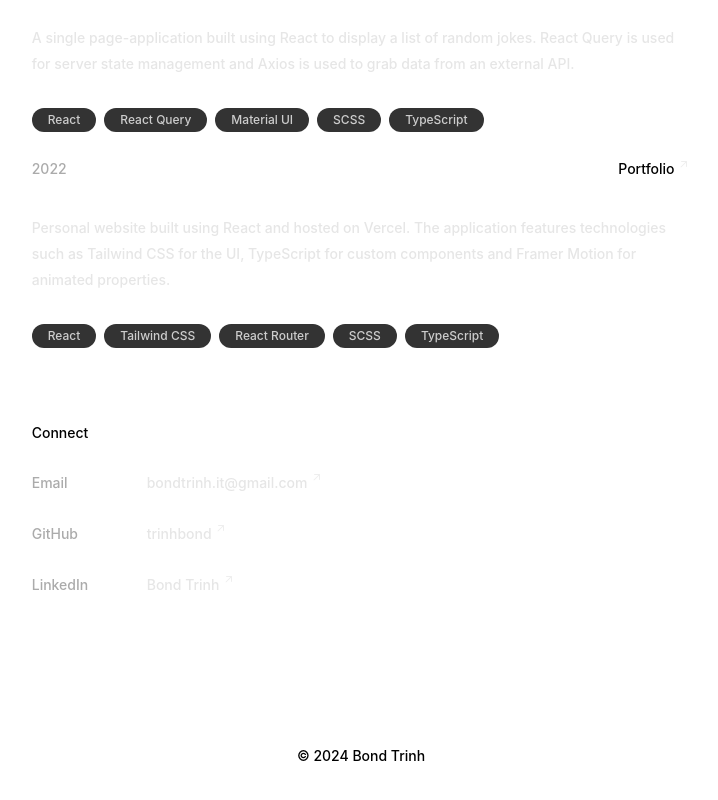
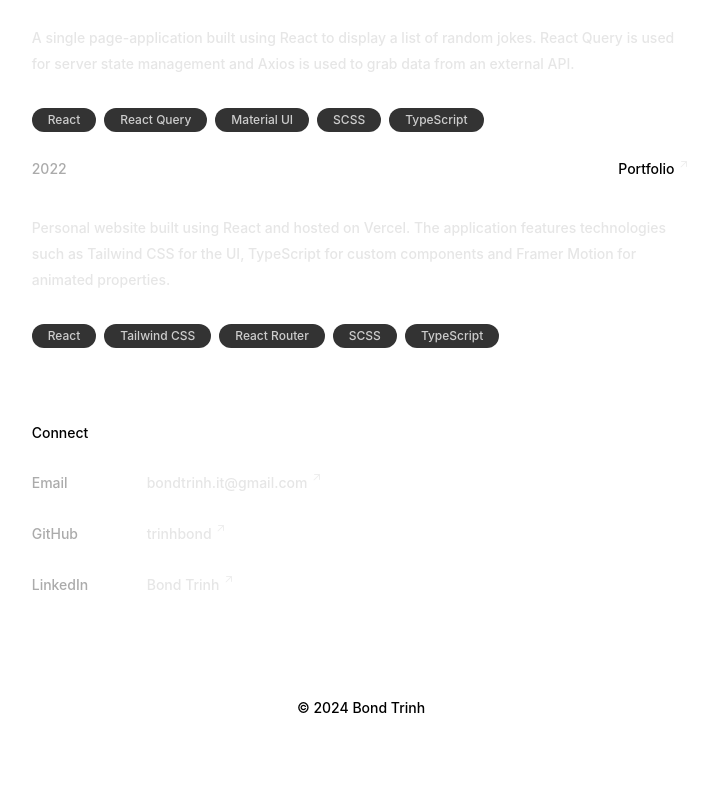
Before and after one commit to trinhbond/personal-portfolio, a React (Create React App) app: page / in a window 1280 px wide. Shown: the part 774-1574 px from the top of the page, without its empty margins (279-997 px from the left). After the commit the page ends 1542 px from the top, so only its background shows below. Built offline with nearby package versions, Linux system fonts and the light colour scheme.

Commit message:
Adjust footer width and padding

```diff
--- a/src/components/Footer.tsx
+++ b/src/components/Footer.tsx
@@ -1,6 +1,6 @@
 export default function Footer(): JSX.Element {
   return (
-    <footer className="text-center px-6 pt-24 pb-12 absolute left-0 right-0">
+    <footer className="text-center px-3 py-12 absolute left-0 right-0">
       <span className="text-sm font-medium">&copy; 2024 Bond Trinh</span>
     </footer>
   );
--- a/src/globals.scss
+++ b/src/globals.scss
@@ -30,7 +30,8 @@
       max-width: 100%;
     }
 
-    main {
+    main,
+    footer {
       margin-inline: auto;
       width: min(80ch, 100%);
     }
```
